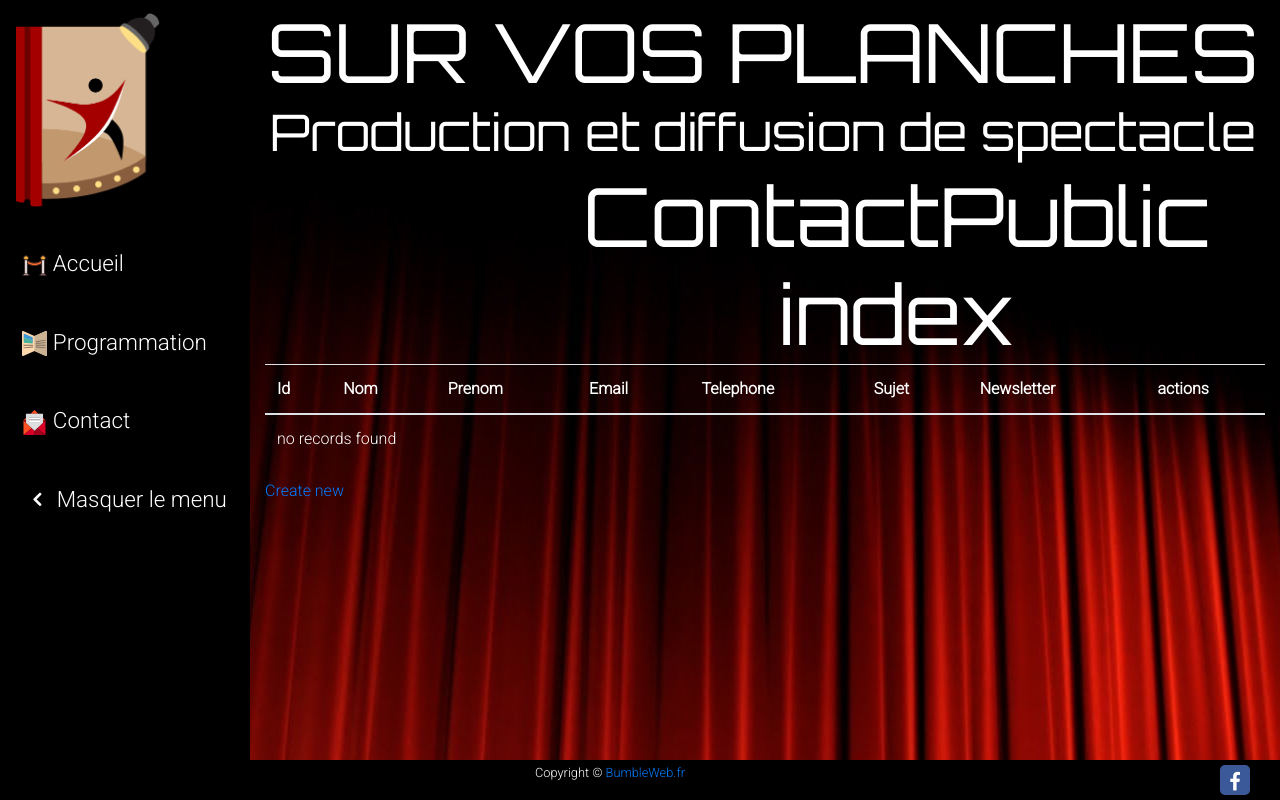
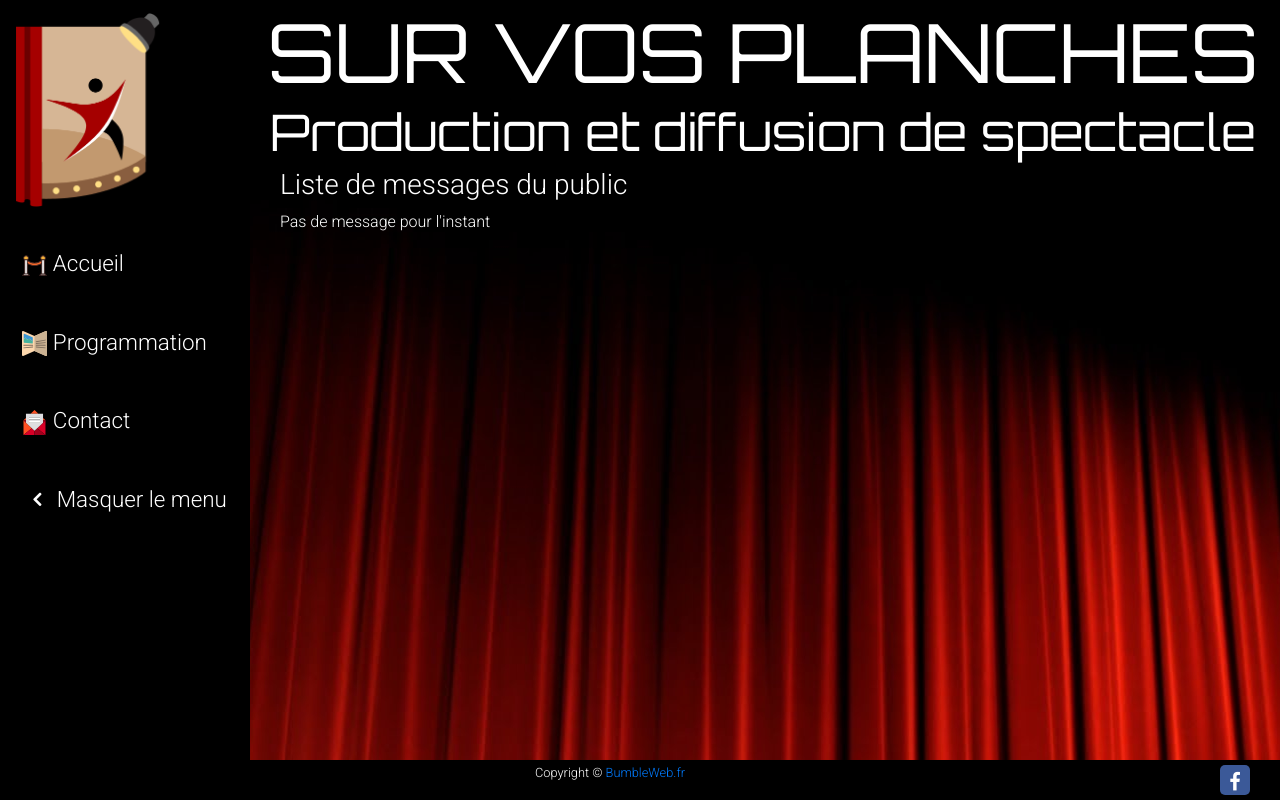
Before and after one commit to BumbleBrice/Ticketing, a Symfony app: template templates/contact_public/index.html.twig in a window 1280 px wide. Run offline with Twig, Linux system fonts and the light colour scheme; the template is opened without the code that fills it, so the values that code supplies are empty; some libraries are stand-ins or nearby versions.

Commit message:
modif admin css

```diff
--- a/templates/contact_partenaire/index.html.twig
+++ b/templates/contact_partenaire/index.html.twig
@@ -7,7 +7,7 @@
         <h3>Liste de messages des partenaires</h3>
         {% for contact_partenaire in contact_partenaires %}
         <div class="list-group bg-dark">
-          <a href="{{ path('contact_partenaire_show', {'id': contact_partenaire.id}) }}" class="list-group-item list-group-item-success flex-column align-items-start">
+          <a href="{{ path('contact_partenaire_show', {'id': contact_partenaire.id}) }}" class="list-group-item list-group-item-success {% if contact_partenaire.status == 'vue' %}list-group-item-warning{% endif %} flex-column align-items-start">
             <div class="row">
                 <div class="col-md-5"><h5 class="mb-1">{{ contact_partenaire.nom }} {{ contact_partenaire.prenom }}</h5></div>
                 <div class="col-md-2">{{ contact_partenaire.sujet ? contact_partenaire.sujet|join(', ') : '' }}</div>
--- a/templates/contact_public/index.html.twig
+++ b/templates/contact_public/index.html.twig
@@ -4,42 +4,22 @@
 
 
 {% block body %}
-    <h1>ContactPublic index</h1>
-
-    <table class="table">
-        <thead>
-            <tr>
-                <th>Id</th>
-                <th>Nom</th>
-                <th>Prenom</th>
-                <th>Email</th>
-                <th>Telephone</th>
-                <th>Sujet</th>
-                <th>Newsletter</th>
-                <th>actions</th>
-            </tr>
-        </thead>
-        <tbody>
+<div class="container">
+        <h3>Liste de messages du public</h3>
         {% for contact_public in contact_publics %}
-            <tr>
-                <td>{{ contact_public.id }}</td>
-                <td>{{ contact_public.nom }}</td>
-                <td>{{ contact_public.prenom }}</td>
-                <td>{{ contact_public.email }}</td>
-                <td>{{ contact_public.telephone }}</td>
-                <td>{{ contact_public.sujet }}</td>
-                <td>{{ contact_public.newsletter ? 'Yes' : 'No' }}</td>
-                <td>
-                    <a href="{{ path('contact_public_show', {'id': contact_public.id}) }}">show</a>
-                </td>
-            </tr>
+        <div class="list-group bg-dark">
+          <a href="{{ path('contact_public_show', {'id': contact_public.id}) }}" class="list-group-item list-group-item-success {% if contact_public.status == 'vue' %}list-group-item-warning{% endif %} flex-column align-items-start">
+            <div class="row">
+                <div class="col-md-3"><h5 class="mb-1">{{ contact_public.nom }} {{ contact_public.prenom }}</h5></div>
+                <div class="col-md-2">{{ contact_public.sujet ? contact_public.sujet|join(', ') : '' }}</div>
+                <div class="col-md-3">{{ contact_public.email }}</div>
+                <div class="col-md-2">{{ contact_public.telephone }}</div>
+                <div class="col-md-2">{{ contact_public.sujet }}</div>
+            </div>
+          </a>
+        </div>
         {% else %}
-            <tr>
-                <td colspan="8">no records found</td>
-            </tr>
+            <div>Pas de message pour l'instant</div>
         {% endfor %}
-        </tbody>
-    </table>
-
-    <a href="{{ path('contact_public_new') }}">Create new</a>
+</div>
 {% endblock %}
```
Also changed, not shown: templates/contact_pro/index.html.twig (+3 -35 lines).
